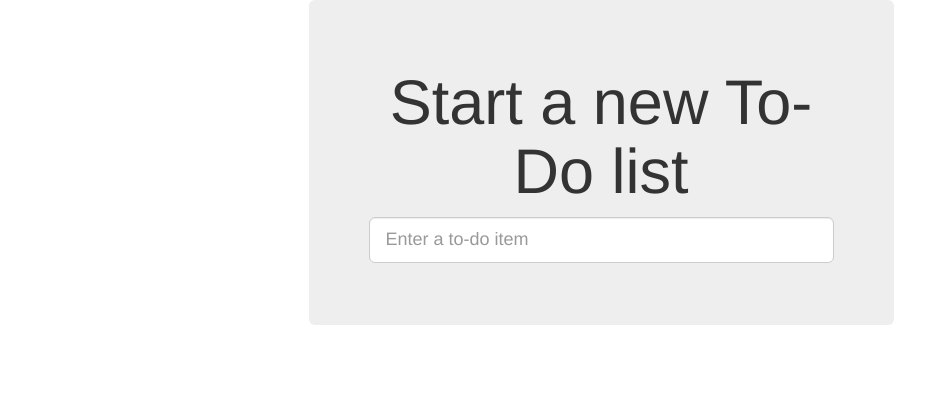
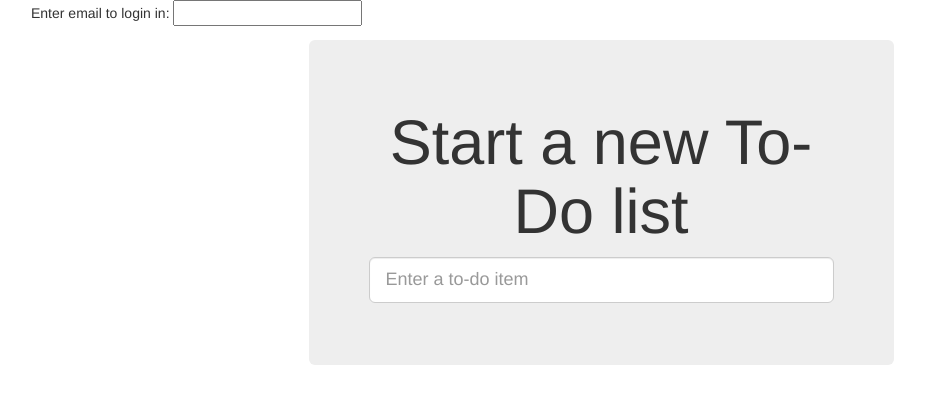
Before and after one commit to andrewzweb/python_tdd_book, a Django app: page / in a window 1280 px wide. Shown: the top 404 px of the page, without its empty margins (39-964 px from the left). Run offline with Django 3.2, Linux system fonts and the light colour scheme; some libraries are stand-ins or nearby versions.

Commit message:
add login form in base page

```diff
--- a/config_app/lists/templates/base.html
+++ b/config_app/lists/templates/base.html
@@ -10,6 +10,19 @@
   </head>
   <body>
 	<div class="container">
+	  <div id="navbar">
+		{% if user.is_authenticated %}
+		  <p>Logged in as {{ user.email }}</p>
+		  <p>
+			<a id="id_logout" href="{% url 'logout' %}">Log Out</a>
+		  </p>
+		{% else %}
+		  <form action="{% url 'send_logi_email' %}" method="POST">
+			Enter email to login in: <input name="email" type="text" />
+			{% csrf_token %}
+		  </form>
+		{% endif %}
+	  </div>
 	  <div class="row">
 		<div class="col-md-6 col-md-offset-3 jumbotron">
 		  <div class="text-center">
```
